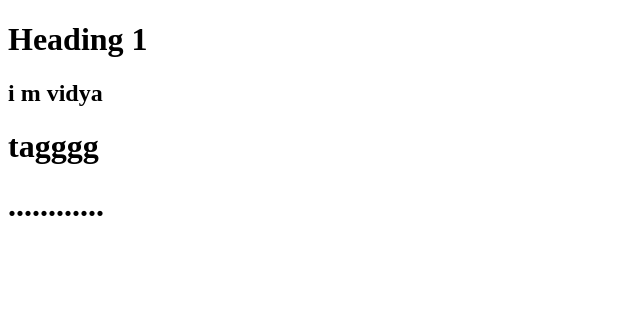
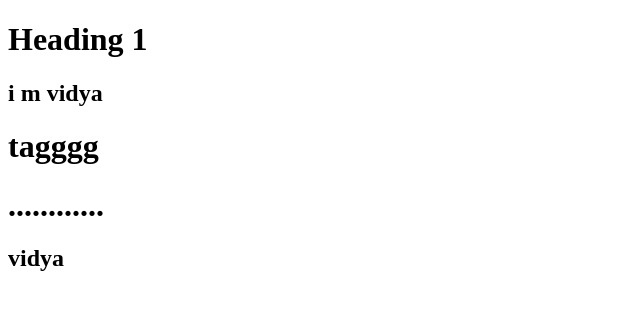
Before and after one commit to vidyapawar-pawar/testApp, a plain HTML site: page index.html in a window 1280 px wide. Shown: the whole page, without its empty margins (0-640 px from the left). Drawn offline with Linux system fonts and the light colour scheme.

Commit message:
added h2 tag

```diff
--- a/index.html
+++ b/index.html
@@ -7,6 +7,7 @@
 <h2>i m vidya</h2>
 <h1>tagggg</h1>
 <h1>............</h1>
+<h2>vidya</h2>
 
 </body>
 </html>
```
